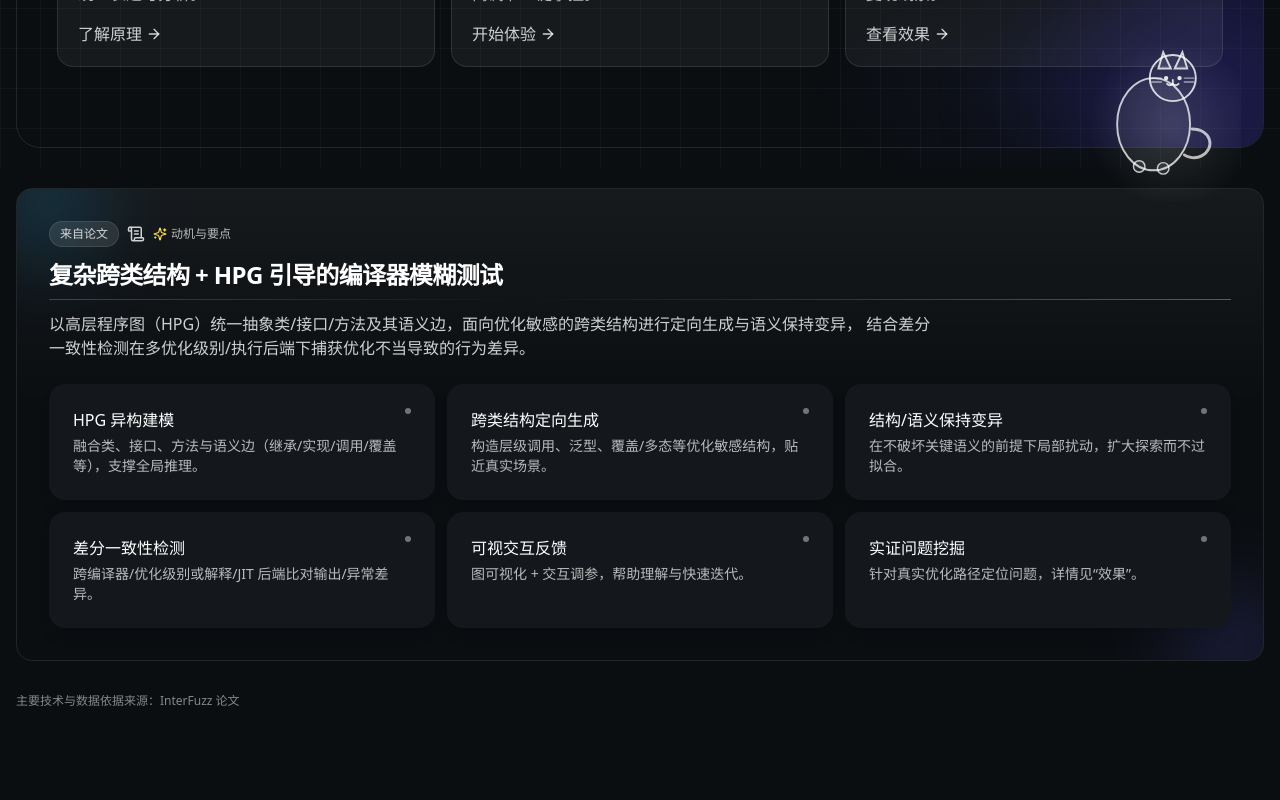
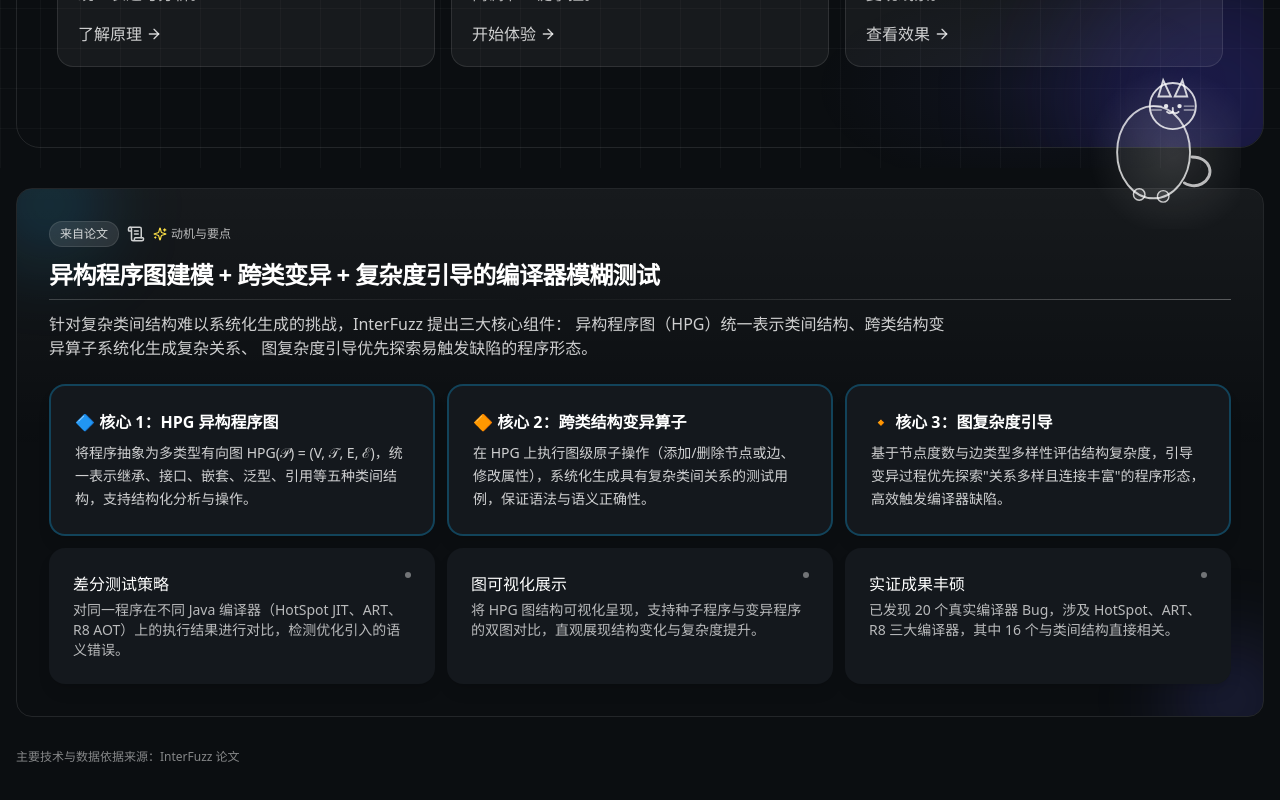
Before and after one commit to mayanotopgun1/Interfuzz, a React (Vite) app: page / in a window 1280 px wide. Shown: the part 632-1432 px from the top of the page. Before the commit the page ends 1381 px from the top, so only its background shows below. Built offline with nearby package versions, Linux system fonts and the light colour scheme.

Commit message:
refactor Home and Effects components for improved clarity and structure

```diff
--- a/src/pages/Effects.tsx
+++ b/src/pages/Effects.tsx
@@ -65,12 +65,7 @@ export default function Effects() {
 
       {/* 案例详解 */}
       <section className="card">
-        <div className="flex items-center gap-3 mb-6">
-          <div className="w-1 h-8 bg-gradient-to-b from-accent to-purple-500 rounded-full"></div>
-          <h3 className="text-2xl font-bold bg-gradient-to-r from-accent to-purple-400 bg-clip-text text-transparent">
-            案例详解
-          </h3>
-        </div>
+        <h3 className="text-lg font-semibold mb-3">案例详解</h3>
         <p className="text-white/70 mb-6">以下展示两个典型的编译器 Bug 案例，包含详细的根因分析和完整的复现代码。</p>
         <div className="space-y-6">
           {caseStudies.map((cs) => (
--- a/src/pages/Home.tsx
+++ b/src/pages/Home.tsx
@@ -138,22 +138,50 @@ export default function Home() {
             </span>
           </div>
           <h2 className="text-xl md:text-2xl font-semibold tracking-tight">
-            复杂跨类结构 + HPG 引导的编译器模糊测试
+            异构程序图建模 + 跨类变异 + 复杂度引导的编译器模糊测试
           </h2>
           <div className="mt-2 h-px bg-[linear-gradient(90deg,transparent,rgba(255,255,255,0.5),transparent)] sheen" />
           <p className="mt-3 text-white/80 max-w-4xl">
-            以高层程序图（HPG）统一抽象类/接口/方法及其语义边，面向优化敏感的跨类结构进行定向生成与语义保持变异，
-            结合差分一致性检测在多优化级别/执行后端下捕获优化不当导致的行为差异。
+            针对复杂类间结构难以系统化生成的挑战，InterFuzz 提出三大核心组件：
+            异构程序图（HPG）统一表示类间结构、跨类结构变异算子系统化生成复杂关系、
+            图复杂度引导优先探索易触发缺陷的程序形态。
           </p>
 
-          <div className="mt-6 grid gap-3 md:grid-cols-3">
+          <div className="mt-6 space-y-3">
+            {/* 三大核心方法 */}
+            <div className="grid md:grid-cols-3 gap-3">
               {[
-              { title: 'HPG 异构建模', desc: '融合类、接口、方法与语义边（继承/实现/调用/覆盖等），支撑全局推理。' },
-              { title: '跨类结构定向生成', desc: '构造层级调用、泛型、覆盖/多态等优化敏感结构，贴近真实场景。' },
-              { title: '结构/语义保持变异', desc: '在不破坏关键语义的前提下局部扰动，扩大探索而不过拟合。' },
-              { title: '差分一致性检测', desc: '跨编译器/优化级别或解释/JIT 后端比对输出/异常差异。' },
-              { title: '可视交互反馈', desc: '图可视化 + 交互调参，帮助理解与快速迭代。' },
-              { title: '实证问题挖掘', desc: '针对真实优化路径定位问题，详情见“效果”。' },
+                {
+                  title: '🔷 核心 1：HPG 异构程序图',
+                  desc: '将程序抽象为多类型有向图 HPG(𝒫) = (V, 𝒯, E, ℰ)，统一表示继承、接口、嵌套、泛型、引用等五种类间结构，支持结构化分析与操作。',
+                  highlight: true
+                },
+                {
+                  title: '🔶 核心 2：跨类结构变异算子',
+                  desc: '在 HPG 上执行图级原子操作（添加/删除节点或边、修改属性），系统化生成具有复杂类间关系的测试用例，保证语法与语义正确性。',
+                  highlight: true
+                },
+                {
+                  title: '🔸 核心 3：图复杂度引导',
+                  desc: '基于节点度数与边类型多样性评估结构复杂度，引导变异过程优先探索"关系多样且连接丰富"的程序形态，高效触发编译器缺陷。',
+                  highlight: true
+                },
+              ].map((it, i) => (
+                <div key={i} className="card group transition duration-300 hover:-translate-y-1 hover:bg-gradient-to-br hover:from-sky-500/10 hover:to-purple-500/10 hover:shadow-xl border-2 border-sky-500/30 hover:border-sky-400/50">
+                  <div className="flex items-start justify-between mb-2">
+                    <h3 className="font-semibold text-white">{it.title}</h3>
+                  </div>
+                  <p className="text-white/80 text-sm leading-relaxed">{it.desc}</p>
+                </div>
+              ))}
+            </div>
+
+            {/* 其他特性 */}
+            <div className="grid md:grid-cols-3 gap-3">
+              {[
+                { title: '差分测试策略', desc: '对同一程序在不同 Java 编译器（HotSpot JIT、ART、R8 AOT）上的执行结果进行对比，检测优化引入的语义错误。' },
+                { title: '图可视化展示', desc: '将 HPG 图结构可视化呈现，支持种子程序与变异程序的双图对比，直观展现结构变化与复杂度提升。' },
+                { title: '实证成果丰硕', desc: '已发现 20 个真实编译器 Bug，涉及 HotSpot、ART、R8 三大编译器，其中 16 个与类间结构直接相关。' },
               ].map((it, i) => (
                 <div key={i} className="card group transition duration-300 hover:-translate-y-1 hover:bg-white/10 hover:shadow-xl">
                   <div className="flex items-start justify-between">
@@ -165,6 +193,7 @@ export default function Home() {
               ))}
             </div>
           </div>
+        </div>
       </section>
 
     </div>
```
Lines whose indentation alone changed are shown as unchanged.
